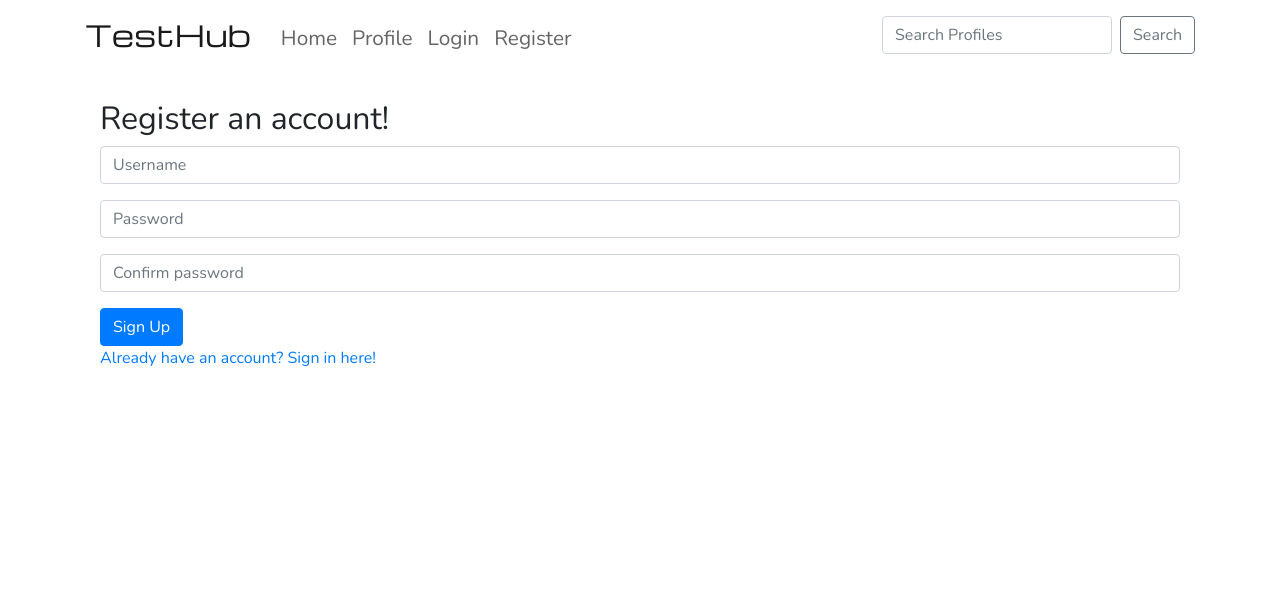
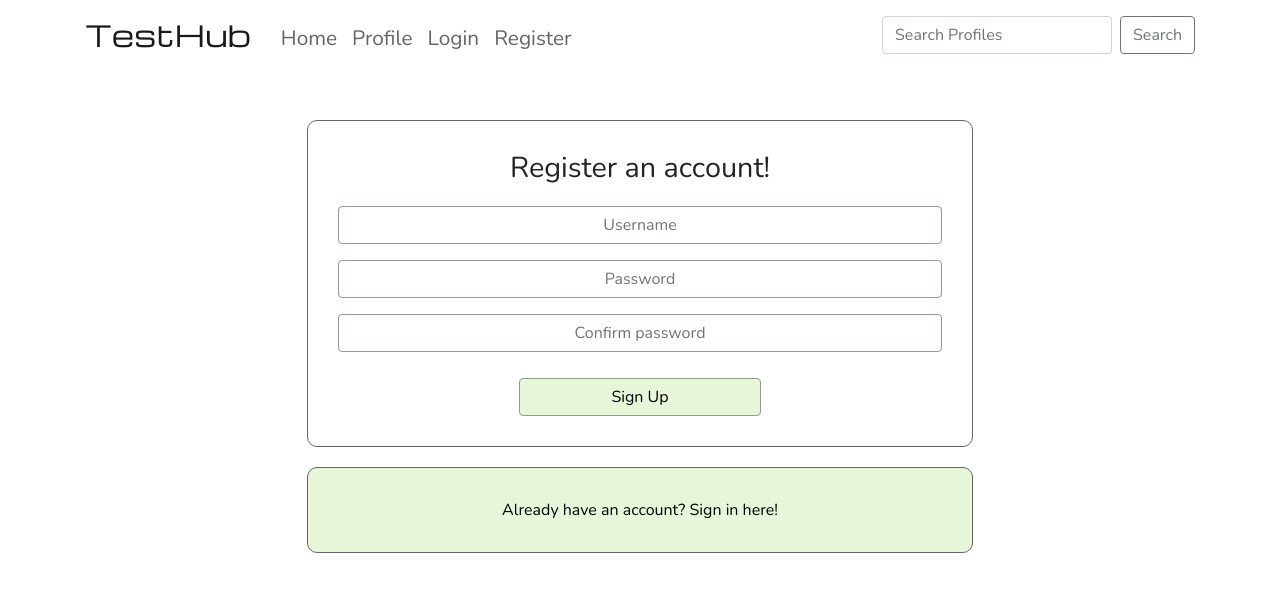
Before and after one commit to VilmaTuresson/test-hub-react-app, a React (Create React App) app: page /register in a window 1280 px wide. Shown: the top 592 px of the page. Built offline with nearby package versions, Linux system fonts and the light colour scheme.

Commit message:
Add style to sign up form

```diff
--- a/src/App.module.css
+++ b/src/App.module.css
@@ -8,3 +8,10 @@
 .Main {
     padding-top: 100px;
 }
+
+.Content {
+    padding: 30px;
+    border-radius: 10px;
+    border: 1px solid rgb(102, 101, 101);
+    margin-top: 20px;
+}
--- a/src/pages/auth/RegisterForm.js
+++ b/src/pages/auth/RegisterForm.js
@@ -1,17 +1,21 @@
 import React from "react";
 import { Col, Container, Row, Form, Button } from "react-bootstrap";
 import { Link } from "react-router-dom";
+import appStyles from '../../App.module.css';
+import styles from '../../styles/SignUpInForm.module.css';
+import buttonStyles from '../../styles/Button.module.css';
 
 const RegisterForm = () => {
     return (
         <Row>
             <Col>
-                <Container>
-                    <h2>Register an account!</h2>
+                <Container className={`${appStyles.Content} ${styles.Container}`}>
+                    <h1 className={styles.Header}>Register an account!</h1>
                     <Form>
                         <Form.Group controlId="username">
                             <Form.Label className="d-none">Username</Form.Label>
                             <Form.Control
+                                className={styles.Input}
                                 type="text"
                                 placeholder="Username"
                                 name='username'
@@ -21,6 +25,7 @@ const RegisterForm = () => {
                         <Form.Group controlId="password1">
                             <Form.Label className="d-none">Password</Form.Label>
                             <Form.Control
+                                className={styles.Input}
                                 type="password"
                                 placeholder="Password"
                                 name="password1"
@@ -30,19 +35,21 @@ const RegisterForm = () => {
                         <Form.Group controlId="password2">
                             <Form.Label className="d-none"> Confirm password</Form.Label>
                             <Form.Control
+                                className={styles.Input}
+                                activeClassName={styles.Active}
                                 type="password"
                                 placeholder="Confirm password"
                                 name="password2"
                             />
                         </Form.Group>
 
-                        <Button type="submit">
+                        <Button className={`${buttonStyles.FormButton}`} type="submit">
                             Sign Up
                         </Button>
                     </Form>
                 </Container>
-                <Container>
-                    <Link to='/login'>
+                <Container className={`${appStyles.Content} ${styles.Container} ${styles.LinkContainer}`}>
+                    <Link className={styles.Link} to='/login'>
                         Already have an account? <span>Sign in here!</span>
                     </Link>
                 </Container>
--- /dev/null
+++ b/src/styles/Button.module.css
@@ -0,0 +1,14 @@
+.FormButton {
+    width: 40%;
+    margin-left: 30%;
+    background: #e7f5d9;
+    border: 1px solid #8ca088;
+    color: black;
+    margin-top: 10px;
+}
+
+.FormButton:hover {
+    border: 1px solid #8ca088;
+    background-color: white;
+    color: black;
+}
--- /dev/null
+++ b/src/styles/SignUpInForm.module.css
@@ -0,0 +1,54 @@
+
+.Container {
+    max-width: 60%;
+}
+
+.Input {
+    text-align: center;
+    border: 1px solid #8ca088;
+}
+
+.Header {
+    text-align: center;
+    font-size: 1.8em;
+    margin-bottom: 20px;
+}
+
+.LinkContainer {
+    background-color: #e7f5d9;
+}
+
+.Link {
+    text-decoration: none;
+    color: black;
+    text-align: center;
+    display: block;
+}
+
+.Link:hover {
+    color: black;
+}
+
+/* media queries */
+
+@media only screen and (min-width: 320px) and (max-width: 480px) {
+    .Container {
+        max-width: 90%;
+    }
+
+    .Header {
+        font-size: 1.4em;
+    }
+}
+
+@media only screen and (min-width: 481px) and (max-width: 768px) {
+    .Container {
+        max-width: 80%;
+    }
+}
+
+@media only screen and (min-width: 769px) and (max-width: 1024px) {
+    .Container {
+        max-width: 80%;
+    }
+}
```
